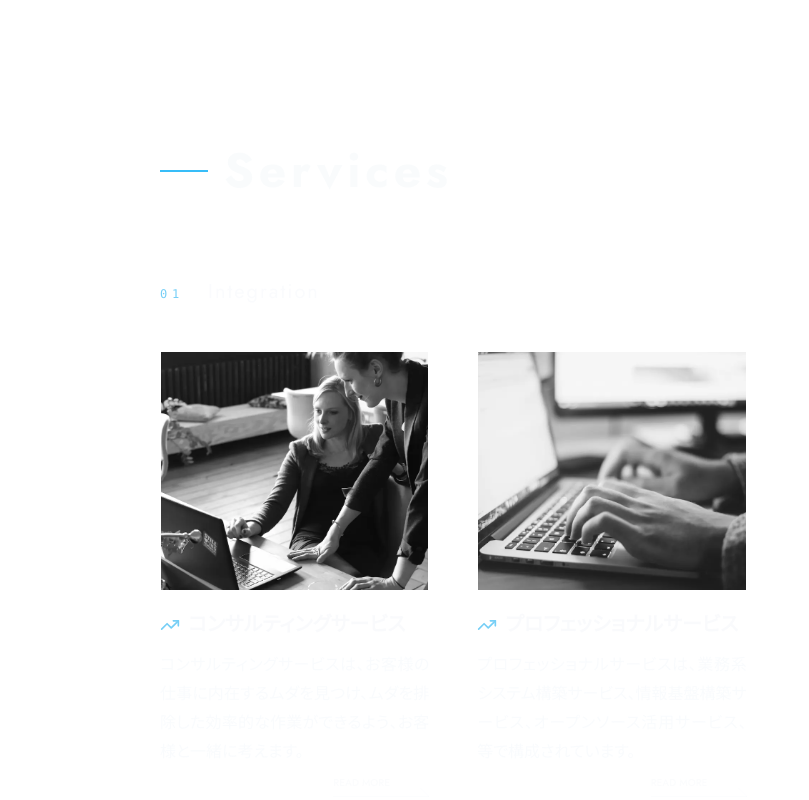
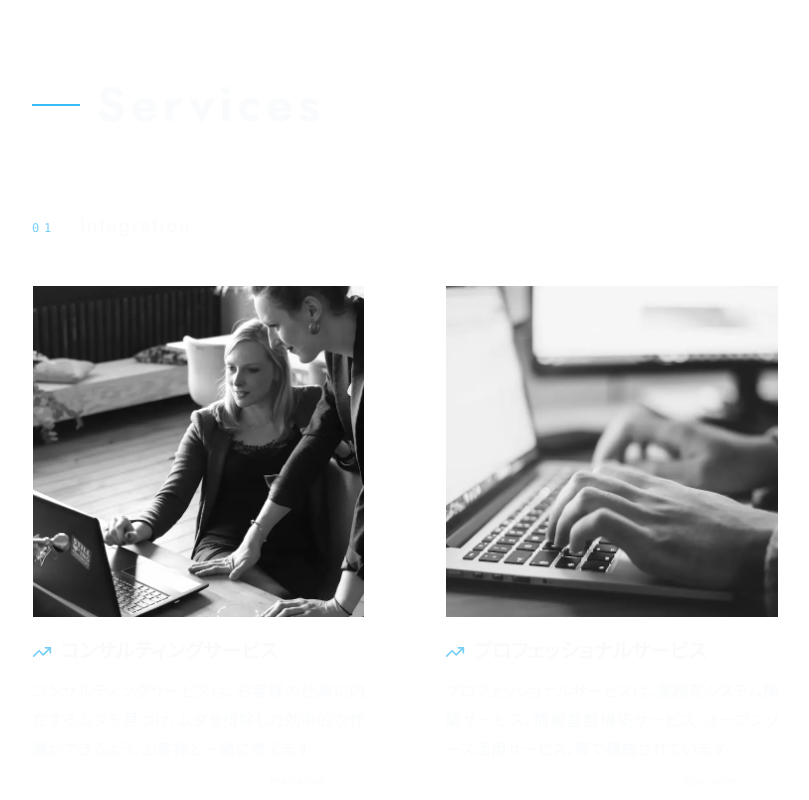
Before and after one commit to tkfjysft/client-00001-web, a Next.js app: page / in a window 1280 px wide. Shown: the part 1660-2460 px from the top of the page, without its empty margins (28-837 px from the left). Built offline with nearby package versions, Linux system fonts and the light colour scheme.

Commit message:
fix:トップページ大改修前
●最大横幅1280px、px-100pxに拡大
●正方形画像、画面幅1024pxから拡大
●フェードインアニメーション停止中

```diff
--- a/src/components/Container.tsx
+++ b/src/components/Container.tsx
@@ -12,7 +12,7 @@ export const Container = ({
   className = ""
 }: ContainerProps) => {
   return (
-    <Component className={`max-w-5xl mx-auto px-[8vw] md:px-[60px] ${className}`}>
+    <Component className={`max-w-[1480px] mx-auto px-[8vw] md:px-[60px] xl:px-[100pxZ] ${className}`}>
       {children}
     </Component>
   );
--- a/src/components/ServiceSection.tsx
+++ b/src/components/ServiceSection.tsx
@@ -148,7 +148,7 @@ export default function ServiceSection() {
                 </div>
 
                 {/* サービスグリッド */}
-                <div className="grid grid-cols-1 gap-y-16 md:grid-cols-2 md:gap-8 lg:grid-cols-3 lg:gap-x-12">
+                <div className="grid grid-cols-1 gap-y-16 md:grid-cols-2 md:gap-8 lg:grid-cols-3 lg:gap-x-12 xl:gap-x-20">
                   {group.services.map((service, idx) => (
                     <ServiceCard key={idx} service={service} />
                   ))}
@@ -175,7 +175,7 @@ function ServiceCard({ service }: { service: typeof SERVICE_GROUPS[0]["services"
       <div className="absolute -left-3 top-0 bottom-0 w-px bg-gradient-to-b from-clr-primary-1 to-transparent opacity-0 transition-opacity group-hover/link:opacity-100" />
 
       {/* 写真スペース */}
-      <div className="relative aspect-square overflow-hidden border border-clr-base-1/10 bg-clr-base-1/5 reveal size-[70vw] md:size-60 lg:w-full">
+      <div className="relative aspect-square overflow-hidden border border-clr-base-1/10 bg-clr-base-1/5 reveal size-[70vw] md:size-60 lg:w-full lg:h-auto">
         <img src={service.photo} alt="" className="h-full w-full object-cover transition-transform duration-500 ease-out group-hover/link:scale-110" />
         {/* <div className="absolute inset-0 flex items-center justify-center bg-gradient-to-br from-clr-main-1/20 to-transparent text-clr-base-1">
           <div className="scale-125">{service.icon}</div>
```
